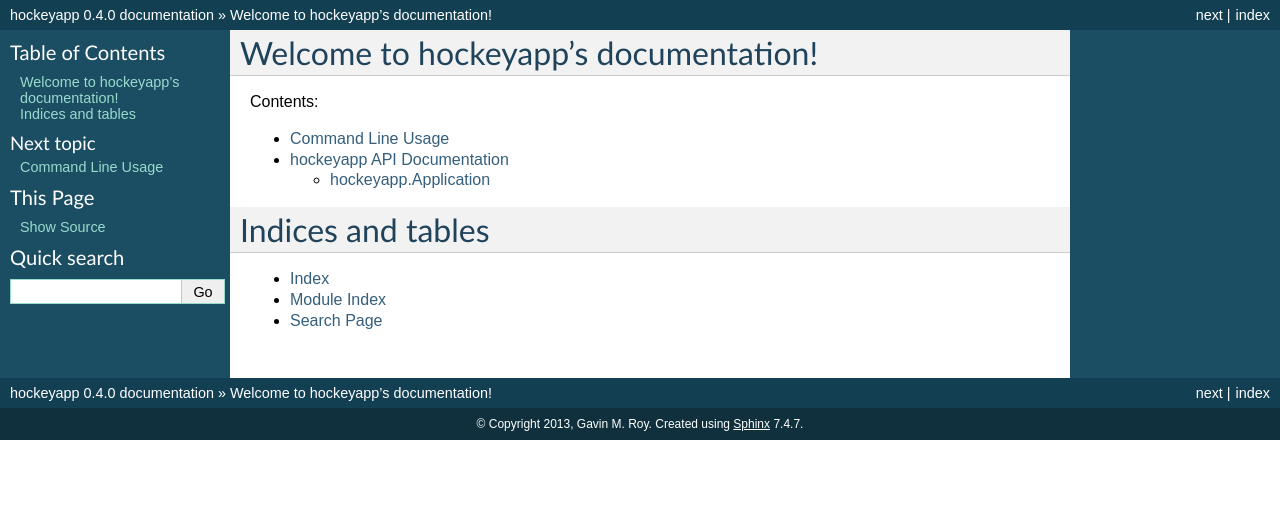
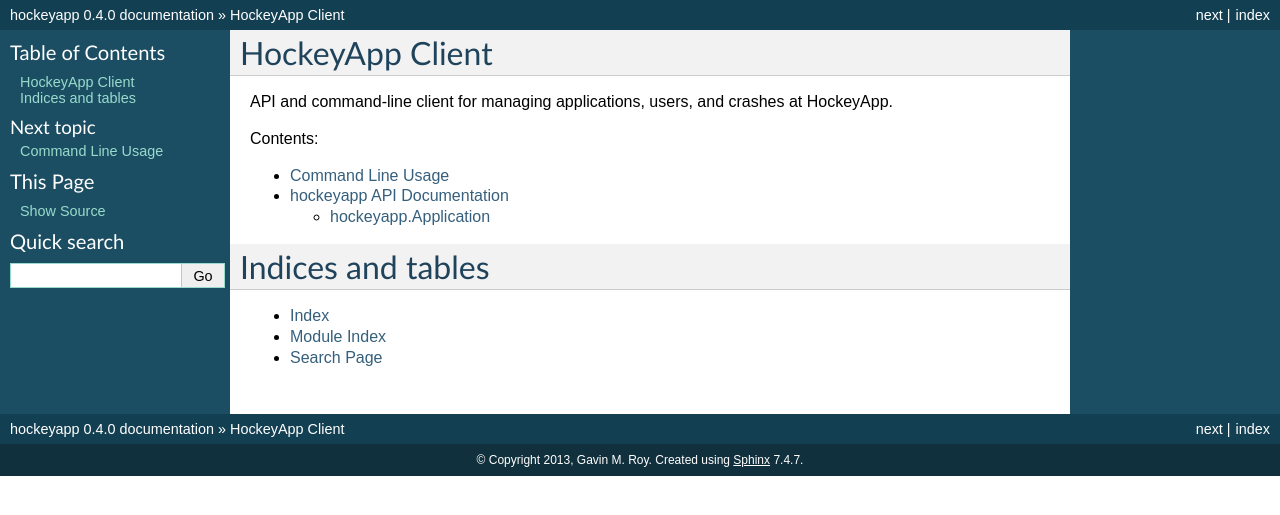
Before and after one commit to gmr/hockeyapp, a Sphinx documentation site: the page built from docs/index.rst, in a window 1280 px wide. Shown: the top 515 px of the page. Built offline with Sphinx 7.4.7, drawn with Linux system fonts in a browser that asks for light colours.

Commit message:
Update description

```diff
--- a/docs/index.rst
+++ b/docs/index.rst
@@ -3,8 +3,9 @@
    You can adapt this file completely to your liking, but it should at least
    contain the root `toctree` directive.
 
-Welcome to hockeyapp's documentation!
-=====================================
+HockeyApp Client
+================
+API and command-line client for managing applications, users, and crashes at HockeyApp.
 
 Contents:
 
--- a/setup.py
+++ b/setup.py
@@ -13,7 +13,8 @@
 
 setuptools.setup(name='hockeyapp',
                  version=__version__,
-                 description='Python client for the HockeyApp.net API',
+                 description='API and command-line client for managing '
+                             'applications, users, and crashes at HockeyApp',
                  long_description=open('README.rst').read(),
                  author='Gavin M. Roy',
                  author_email='gavinmroy@gmail.com',
```
Also changed, not shown: README.rst (+3 -4 lines).
